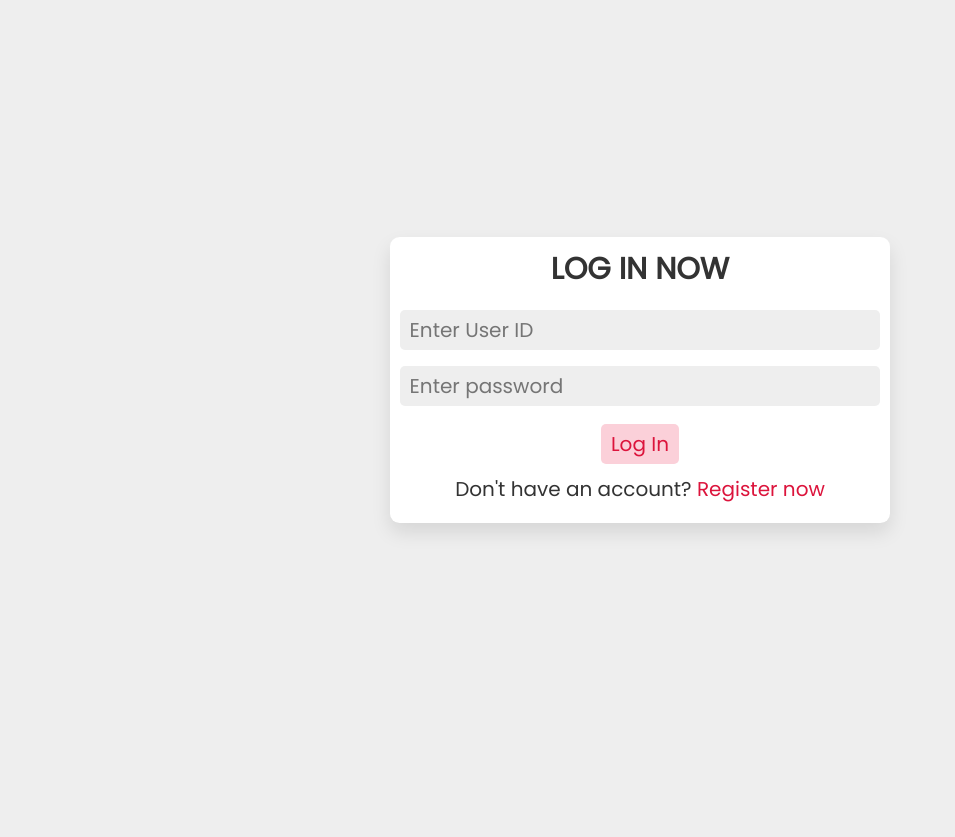
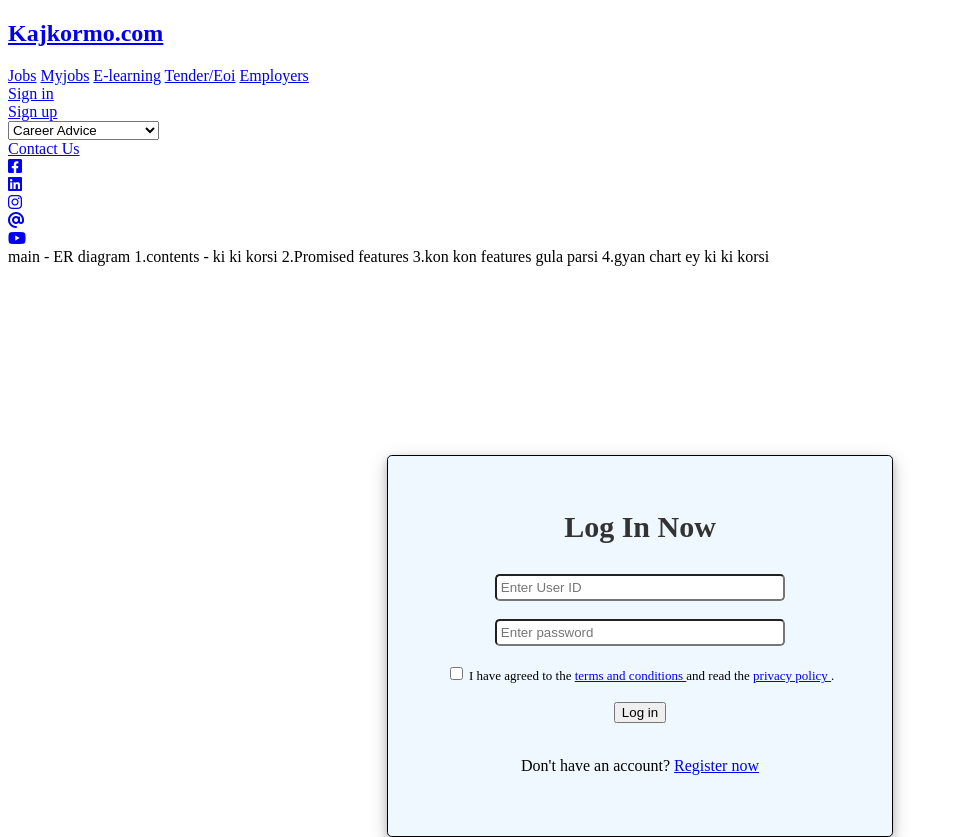
Before and after one commit to Talha76/SPL1, a PHP site: page /login.php in a window 1280 px wide. Shown: the whole page, without its empty margins (0-955 px from the left). Before the commit the page ends 533 px from the top, so only its background shows below. Run offline with PHP 8.4, Linux system fonts and the light colour scheme.

Commit message:
Updated login page

```diff
--- /dev/null
+++ b/loginAndRegistration/css/login_styles.css
@@ -0,0 +1,40 @@
+@import url('https://fonts.googleapis.com/css2?family=Poppins:wght@300;400&display=swap');
+
+.form-container{
+    margin-left: 30%;
+    margin-top : 15%;
+    margin-right: 30%;
+    margin-bottom: -30%;
+    /* align-items: center; */
+    text-align: center;
+    background-color:aliceblue;
+    border-radius: 0.3rem;
+    border-color: black;
+    border-width: 0.05rem;
+    box-shadow: 0 4px 8px 0 rgba(0, 0, 0, 0.2), 0 6px 20px 0 rgba(0, 0, 0, 0.19);
+    padding: 3.5%;
+    /* padding-top: -7rem;  */
+    border-style: solid;
+}
+h3 {
+    font-size: 30px;
+    color: #333;
+}
+.login-title{
+  margin-top: -5%;
+  margin-bottom: 5%;
+}
+.input-fields {
+  display:grid;
+  /* text-align: center; */
+}
+.input-fields > .user-id, .password{
+  margin-right: 15%;
+  margin-left: 15%;
+  /* border-radius: 2%; */
+  border-radius: 0.3rem;
+  padding: 1%;
+}
+.agree_policy {
+  font-size: small;
+}
--- a/loginAndRegistration/login.php
+++ b/loginAndRegistration/login.php
@@ -28,30 +28,128 @@ if(isset($_POST['submit'])) {
 
 <!DOCTYPE html>
 <html lang="en">
+<title>KaajKormo - Login</title>
 <head>
-  <meta charset="UTF-8">
-  <meta http-equiv="X-UA-Compatible" content="IE=edge">
-  <meta name="viewport" content="width=device-width, initial-scale=1.0">
-  <title>Log in</title>
-  <link rel="stylesheet" href="css/styles.css">
+    <meta charset="UTF-8">
+    <meta http-equiv="X-UA-Compatible" content="IE=edge">
+    <meta name="viewport" content="width=device-width, initial-scale=1.0">
+    <title>Login</title>
+    <meta charset="UTS-8">
+    <meta http-equiv="X-UA-Compatible" content="IE=edge">
+    <meta name="viewport" content="width=device-width, initial-sclae=1.0">
+    <link rel="stylesheet" href="../home/css/style.css">
+    <link rel="stylesheet" href="../loginAndRegistration/css/login_styles.css">
+    <!--font-->
+    <link rel="preconnect" href="https://fonts.googleapis.com">
+    <link rel="preconnect" href="https://fonts.gstatic.com" crossorigin>
+    <link href="https://fonts.googleapis.com/css2?family=Montserrat&display=swap" rel="stylesheet">
+    <!--font for logo-->
+    <link rel="preconnect" href="https://fonts.googleapis.com">
+    <link rel="preconnect" href="https://fonts.gstatic.com" crossorigin>
+    <!--icons-->
+    <link rel="stylesheet" href="https://cdnjs.cloudflare.com/ajax/libs/font-awesome/6.2.0/css/all.min.css">
 </head>
 <body>
+  <!--navbar starts-->
+  <div class="big-navbar">
+    <!-- navbar-1 starts although its name is navbar-->
+    <nav class="navbar">
+        <h2 class="navbar-logo"> <a href="index.html">Kajkormo.com</a></h2>
+        <div class="navbar-menu">
+            <a href="#jobs">Jobs</a>
+            <a href="#myjobs">Myjobs</a>
+            <a href="#elearning">E-learning</a>
+            <a href="#tender">Tender/Eoi</a>
+            <a href="#employers">Employers</a>
+        </div>
+        <div class="menu-toggle">
+            <span class="bar"></span>
+            <span class="bar"></span>
+            <span class="bar"></span>
+        </div>
+    </nav>
+    <!-- navbar-1 ends -->
+    <!--navbar2 starts-->
+    <nav class="navbar2">
+        <div class="nb-class1">
+            <div class="sign-in">
+                <a href="../loginAndRegistration/login.php">Sign in</a><br>
+                <a href="../loginAndRegistration/register.php">Sign up</a>
+            </div>
+            <div class="career-resources-dropdown">
+                <select class="career-resource" id="career-resource">
+                    <option value="Career-Advice"><label for="Career-Advice">Career Advice</label></option>
+                    <option value="Career-Guidline"> <a href="#">Career Guideline</a></option>
+                    <option value="Interview-Tips"> <a href="#">Interview Tips</a></option>
+                    <option value="Resume-writing-tips"> <a href="#">Resume writing tips</a></option>
+                    <option value="Skill-development tips"> <a href="#">Skill development tips</a></option>
+                    <option value="Articles"> <a href="#">Articles</a></option>
+                </select>
+            </div>
+            <div class="contact-us">
+                <a href="#">Contact Us</a>
+            </div>
+        </div>
 
-  <div class="container form-container">
-    <form action="" method="post">
-
-      <h3>Log In Now</h3>
+        <div class="nb-class2">
+            <div class="facebook">
+                <a href="#"><i class="fa-brands fa-square-facebook"></i></a>
+            </div>
+            <div class="linkedin">
+                <a href="#"><i class="fa-brands fa-linkedin"></i></a>
+            </div>
+            <div class="instagram">
+                <a href="#"><i class="fa-brands fa-instagram"></i></a>
+            </div>
+            <div class="gmail">
+                <a href="#"> <i class="fa-solid fa-at"></i></a>
+            </div>
+            <div class="youtube">
+                <a href="#"><i class="fa-brands fa-youtube"></i></a>
+            </div>
+        </div>
+    </nav>
+    <!-- navbar-2 ends -->
+</div>
+<!-- navbar ends -->
+main - ER diagram
+1.contents - ki ki korsi
+2.Promised features
+3.kon kon features gula parsi
+4.gyan chart ey ki ki korsi
+  <div class="form-container">
+    <form class="form" action="" method="post">
+      <div class="login-title">
+        <h3>Log In Now</h3>
+      </div>
 
       <?php
       if(isset($error)) {
         echo '<span class="error-msg">'.$error.'</span>';
       }
       ?>
-
-      <input type="text" name="id" id="id" placeholder="Enter User ID" required>
-      <input type="password" name="password" id="password" placeholder="Enter password" required>
+      <div class="input-fields">
+        <input class="user-id" type="text" name="id" id="id" placeholder="Enter User ID" required>
+        <br>
+        <input class="password" type="password" name="password" id="password" placeholder="Enter password" required>
+      </div>
+      <br>
+      <div class="agree_policy">
+        <input type="checkbox" name="agree_to_terms" id="agree_to_terms">
+            I have agreed to the
+            <a href="../home/terms_and_conditions.html">
+              terms and conditions
+            </a>
+            and read the
+            <a href="../home/privacy_policy.html">
+              privacy policy
+            </a>
+            .
+      </div>
+      <br>
       <button type="submit" name="submit" class="form-btn" onclick="showMessage()">Log in</button>
-
+      <br>
+      <br>
       <p>Don't have an account? <a href="register.php">Register now</a></p>
 
     </form>
--- a/loginAndRegistration/register.php
+++ b/loginAndRegistration/register.php
@@ -34,7 +34,7 @@ if(isset($_POST['submit'])) {
   <meta http-equiv="X-UA-Compatible" content="IE=edge">
   <meta name="viewport" content="width=device-width, initial-scale=1.0">
   <title>Registration</title>
-  <link rel="stylesheet" href="css/styles.css">
+  <link rel="stylesheet" href="css\style.css">
 </head>
 <body>
 
```
Also changed, not shown: home/css/style.css (+0 -11 lines).
